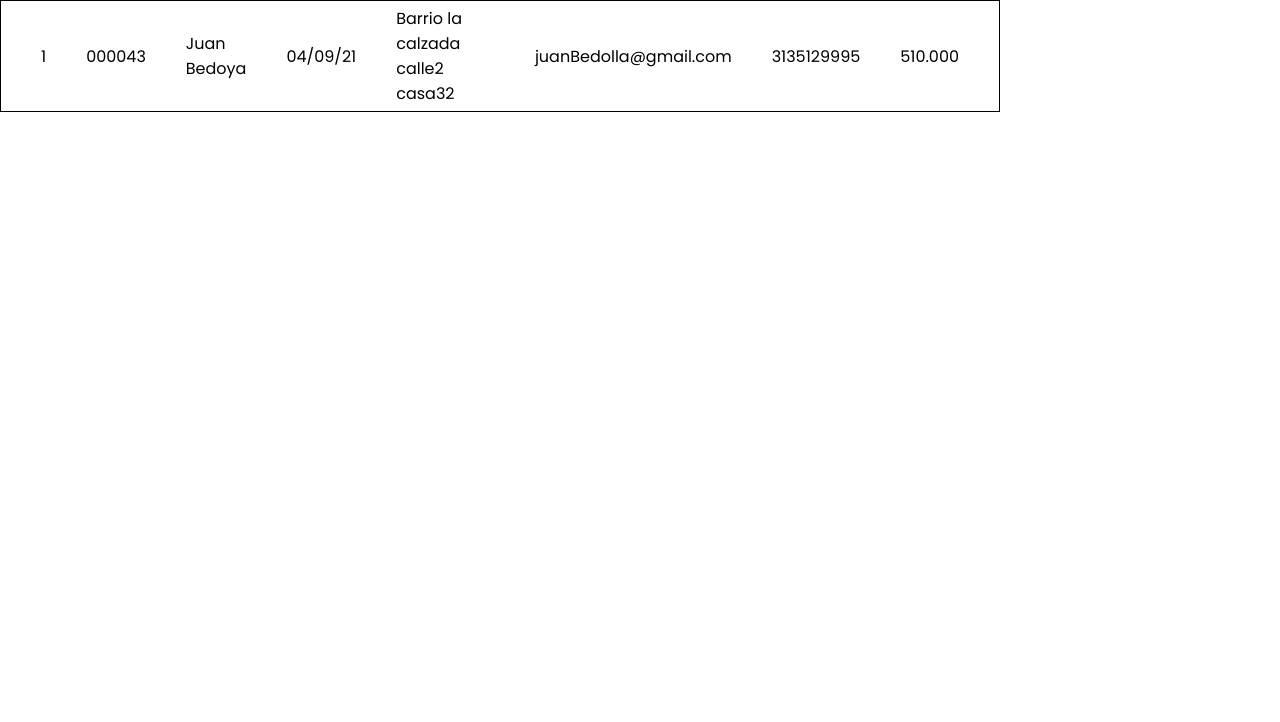
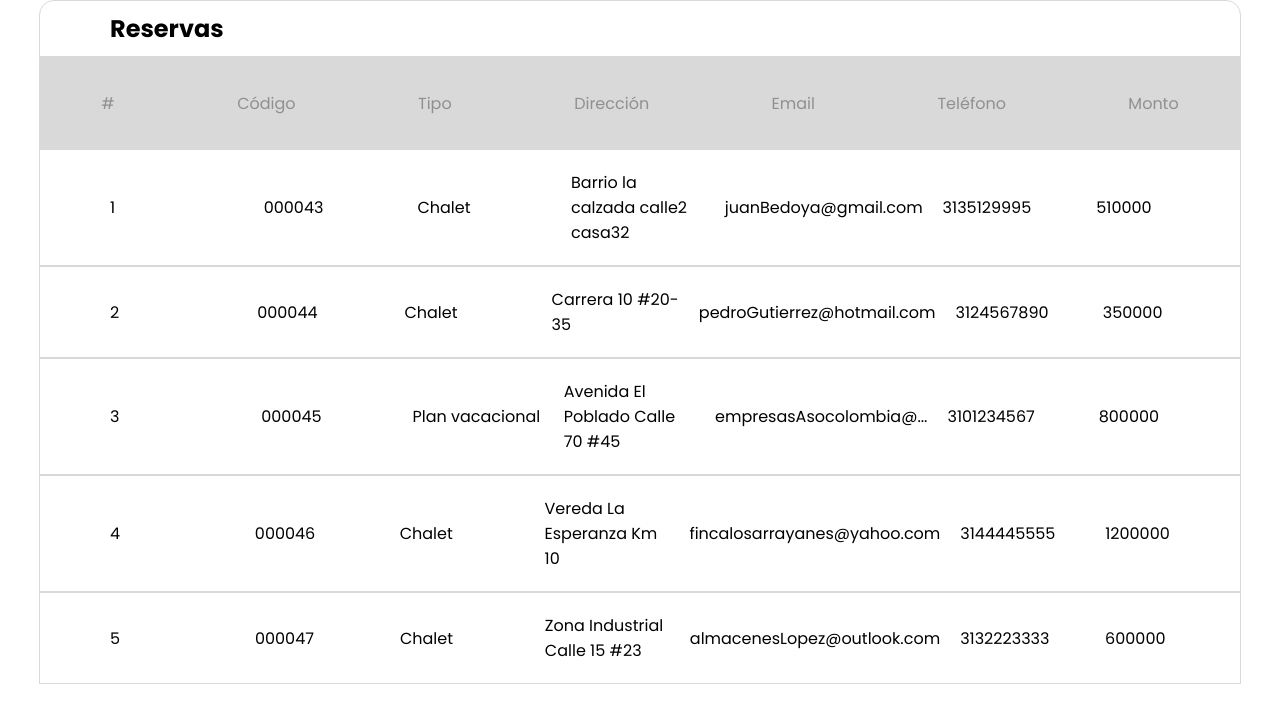
Before and after one commit to SamuelCG040921/Angular-QuindioAdventures, an Angular app: page / in a window 1280 px wide. Shown: the top 722 px of the page. Built offline with nearby package versions, Linux system fonts and the light colour scheme.

Commit message:
agregado table-reserves y reserves

```diff
--- a/src/app/features/feature-reserves/components/scoped-reserve/scoped-reserve.component.html
+++ b/src/app/features/feature-reserves/components/scoped-reserve/scoped-reserve.component.html
@@ -1,10 +1,9 @@
 <div class="clientTable">
-    <p id="">{{reserve.id}}</p>
-    <p>{{reserve.code}}</p>
-    <p>{{reserve.client}}</p>
-    <p>{{reserve.date}}</p>
-    <p>{{reserve.adress}}</p>
-    <p>{{reserve.email}}</p>
-    <p>{{reserve.phone}}</p>
-    <p>{{reserve.price}}</p>
+        <p id="text1">{{reserve.id}}</p>
+        <p id="text2">{{reserve.code}}</p>
+        <p id="text3">{{reserve.type}}</p>
+        <p id="text4">{{reserve.adress}}</p>
+        <p id="text5">{{reserve.email}}</p>
+        <p id="text6">{{reserve.phone}}</p>
+        <p id="text7">{{reserve.price}}</p>
 </div>
--- a/src/app/features/feature-reserves/components/scoped-reserve/scoped-reserve.component.scss
+++ b/src/app/features/feature-reserves/components/scoped-reserve/scoped-reserve.component.scss
@@ -1,12 +1,15 @@
-.clientTable{
+.clientTable {
     display: flex;
+    flex-wrap: wrap; /* Allow wrapping for long content */
     align-items: center;
-    width: 1000px;
-    justify-content: center;
-    border: 1px solid black;
-    padding: 5px 20px 5px 20px;
+    width: 1202px;
+    justify-content: space-between;
+    border: 1px solid #D9D9D9;
+    padding: 20px 0 20px 60px;
 }
 
-p{
-    padding: 0px 20px 0px 20px;
+.clientTable p {
+    flex: 1;
+    margin: 0 10px;
+
 }
--- a/src/app/features/feature-reserves/components/scoped-reserve/scoped-reserve.component.ts
+++ b/src/app/features/feature-reserves/components/scoped-reserve/scoped-reserve.component.ts
@@ -1,4 +1,4 @@
-import { Component, OnInit } from '@angular/core';
+import { Component, OnInit, Input } from '@angular/core';
 
 @Component({
   selector: 'app-scoped-reserve',
@@ -6,16 +6,16 @@ import { Component, OnInit } from '@angular/core';
   styleUrl: './scoped-reserve.component.scss'
 })
 export class ScopedReserveComponent implements OnInit {
-  reserve = {
-    id: 1,
-    code: '000043',
-    client: 'Juan Bedoya',
-    date: '04/09/21',
-    adress: 'Barrio la calzada calle2 casa32',
-    email: 'juanBedolla@gmail.com',
-    phone: '3135129995',
-    price: '510.000'
-  }
+  @Input() reserve = {
+    id: 0,
+    code: '',
+    type: '',
+    adress: '',
+    email: '',
+    phone: '',
+    price: 0
+  };
+
 
   constructor(){}
 
--- a/src/app/features/feature-reserves/components/scoped-table-reserves/scoped-table-reserves.component.html
+++ b/src/app/features/feature-reserves/components/scoped-table-reserves/scoped-table-reserves.component.html
@@ -1 +1,15 @@
-<p>scoped-table-reserves works!</p>
+<div class="table">
+    <h2>Reservas</h2>
+    <div class="reserves-table">
+        <p id="title1">#</p>
+        <p id="title2">Código</p>
+        <p id="title3">Tipo</p>
+        <p id="title4">Dirección</p>
+        <p id="title5">Email</p>
+        <p id="title6">Teléfono</p>
+        <p id="title7">Monto</p>
+    </div>
+    <div *ngFor="let reserve of reserves;let i = index" class="reserves-container">
+        <app-scoped-reserve [reserve]="reserve"></app-scoped-reserve>
+    </div>
+</div>
--- a/src/app/features/feature-reserves/components/scoped-table-reserves/scoped-table-reserves.component.scss
+++ b/src/app/features/feature-reserves/components/scoped-table-reserves/scoped-table-reserves.component.scss
@@ -0,0 +1,27 @@
+.table{
+    align-items: center;
+    justify-content: center;
+    display: flex;
+    flex-direction: column;
+}
+
+h2{
+    padding: 10px 0px 45px 70px;
+    width: 1202px;
+    height: 45px;
+    border: 1px solid #D9D9D9;
+    border-top-left-radius: 15px;
+    border-top-right-radius: 15px;
+}
+
+.reserves-table{
+    color: #7b7979c4;
+    background-color: #D9D9D9;
+    border-left: 1px solid #D9D9D9;
+    border-right: 1px solid #D9D9D9;
+    display: flex;
+    justify-content: space-around;
+    align-items: center;
+    width: 1202px;
+    height: 92px;
+}
--- a/src/app/features/feature-reserves/components/scoped-table-reserves/scoped-table-reserves.component.ts
+++ b/src/app/features/feature-reserves/components/scoped-table-reserves/scoped-table-reserves.component.ts
@@ -6,5 +6,52 @@ import { Component } from '@angular/core';
   styleUrl: './scoped-table-reserves.component.scss'
 })
 export class ScopedTableReservesComponent {
+reserves =[
+  {
+    id: 1,
+    code: '000043',
+    type: 'Chalet',
+    adress: 'Barrio la calzada calle2 casa32',
+    email: 'juanBedoya@gmail.com',
+    phone: '3135129995',
+    price: 510000
+  },
+  {
+    id: 2,
+    code: '000044',
+    type: 'Chalet',
+    adress: 'Carrera 10 #20-35',
+    email: 'pedroGutierrez@hotmail.com',
+    phone: '3124567890',
+    price: 350000
+  },
+  {
+    id: 3,
+    code: '000045',
+    type: 'Plan vacacional',
+    adress: 'Avenida El Poblado Calle 70 #45',
+    email: 'empresasAsocolombia@...',
+    phone: '3101234567',
+    price: 800000
+  },
+  {
+    id: 4,
+    code: '000046',
+    type: 'Chalet',
+    adress: 'Vereda La Esperanza Km 10',
+    email: 'fincalosarrayanes@yahoo.com',
+    phone: '3144445555',
+    price: 1200000
+  },
+  {
+    id: 5,
+    code: '000047',
+    type: 'Chalet',
+    adress: 'Zona Industrial Calle 15 #23',
+    email: 'almacenesLopez@outlook.com',
+    phone: '3132223333',
+    price: 600000
+  }
 
+]
 }
--- a/src/app/features/feature-reserves/feature-reserves.component.html
+++ b/src/app/features/feature-reserves/feature-reserves.component.html
@@ -1 +1 @@
-<app-scoped-reserve></app-scoped-reserve>
+<app-scoped-table-reserves></app-scoped-table-reserves>
--- a/src/app/features/features.module.ts
+++ b/src/app/features/features.module.ts
@@ -3,18 +3,18 @@ import { NgModule } from '@angular/core';
 import { CommonModule } from '@angular/common';
 import { FeatureReservesComponent } from './feature-reserves/feature-reserves.component';
 import { ScopedReserveComponent } from './feature-reserves/components/scoped-reserve/scoped-reserve.component';
+import { FeatureReservesModule } from './feature-reserves/feature-reserves.module';
 
 @NgModule({
   declarations: [
     FeatureReservesComponent,
-    ScopedReserveComponent
   ],
   imports: [
     CommonModule,
+    FeatureReservesModule
   ],
   exports: [
     FeatureReservesComponent,
-    ScopedReserveComponent
   ]
 })
 export class FeaturesModule { }
```
Also changed, not shown: src/app/app.module.ts (+6 -2 lines), src/app/features/feature-reserves/feature-reserves.module.ts (+10 -5 lines).
